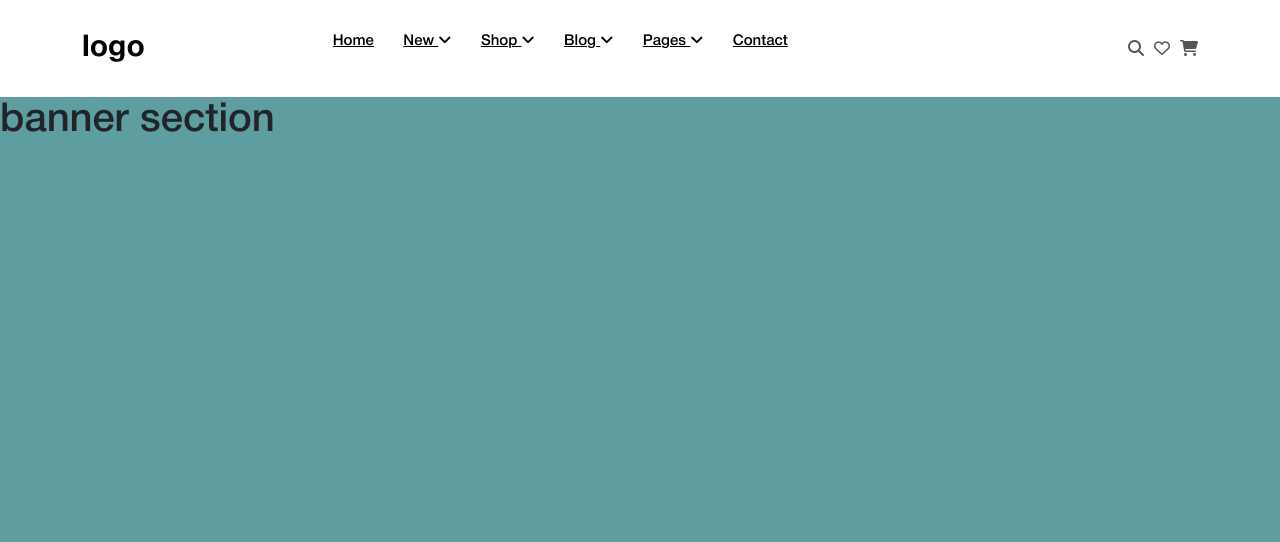
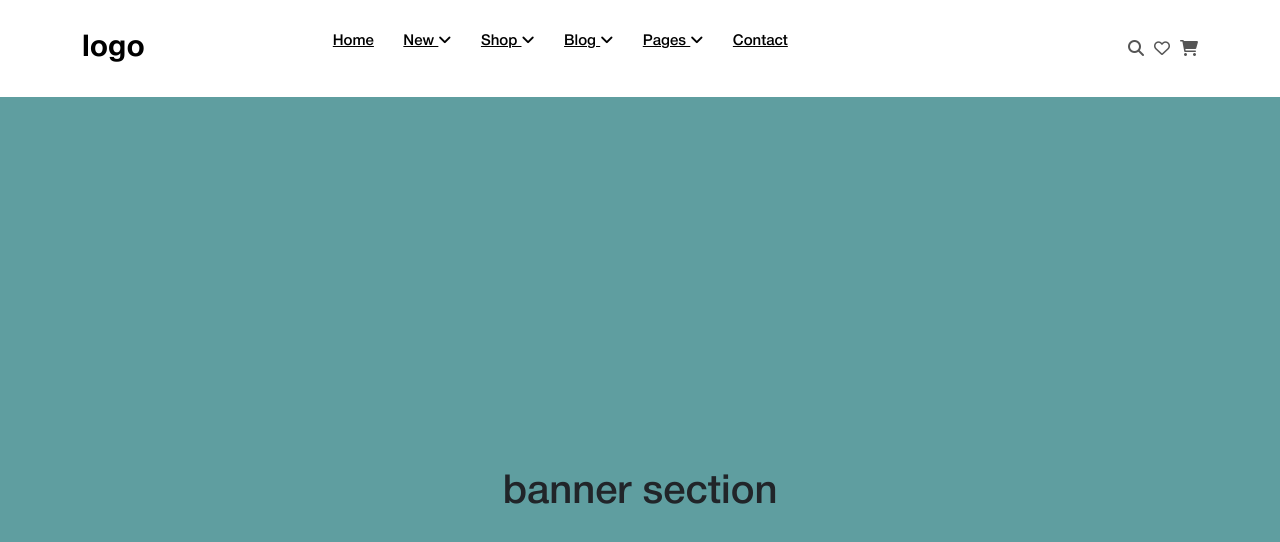
Before and after one commit to kiransverve/kiran_with_newheader_git, a plain HTML site: page kiran-drrr/index.html in a window 1280 px wide. Drawn offline with nearby package versions, Linux system fonts and the light colour scheme.

Commit message:
add style for banner section

```diff
--- a/kiran-drrr/css/style.css
+++ b/kiran-drrr/css/style.css
@@ -390,4 +390,4 @@ a{
 
 
 /* banner-section */
-.banner-section{width: 100%;height: 100vh;background-color: cadetblue;}
+.banner-section{width: 100%;height: 100vh;background-color: cadetblue;display: flex;justify-content: center;align-items: center;}
```
